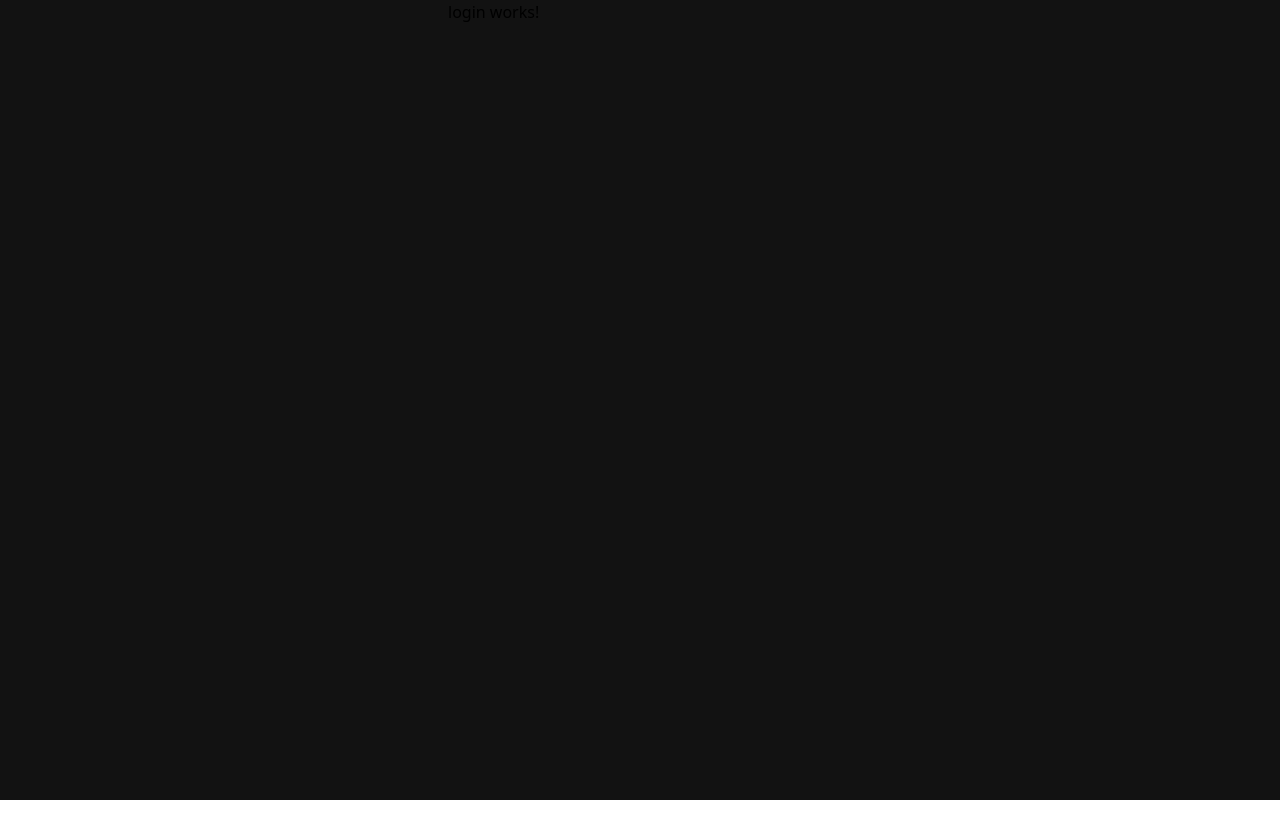
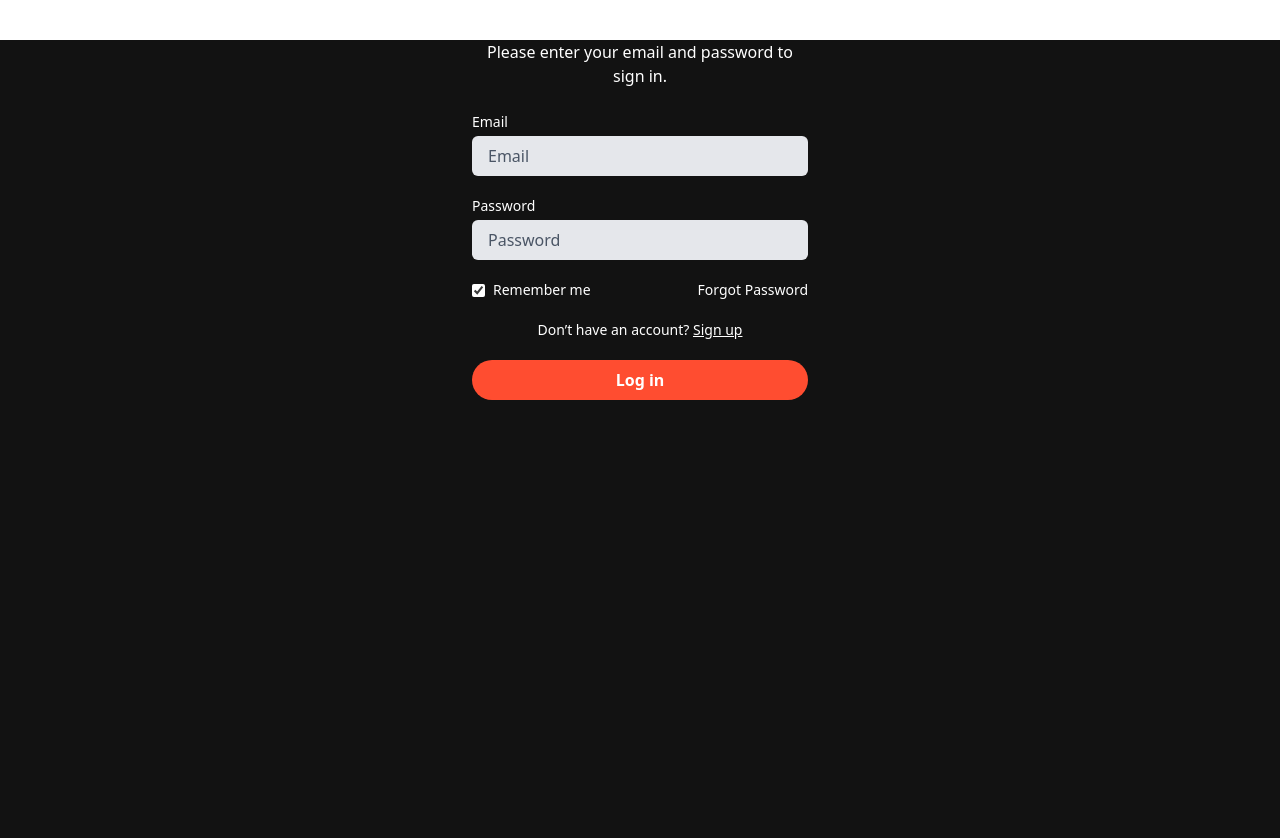
Before and after one commit to Despee2k/SwipEats, an Angular app in the folder client/: page /login in a window 1280 px wide. Before the commit the page ends 800 px from the top, so only its background shows below. Built offline with nearby package versions, Linux system fonts and the light colour scheme.

Commit message:
feat: add login page ui and routing

```diff
--- a/client/src/app/features/login/login.html
+++ /dev/null
@@ -1,2 +0,0 @@
-<p>Login works!</p>
-<img src="/swipeats-logo-white.png" width="100" height="100" >
--- a/client/src/app/pages/landing/landing.html
+++ b/client/src/app/pages/landing/landing.html
@@ -1,4 +1,3 @@
-
 <div
   #logoDiv
   [ngClass]="{
@@ -27,9 +26,9 @@
   [ngClass]="moved ? 'opacity-100 scale-100 pointer-events-auto' : 'opacity-0 scale-95 pointer-events-none'"
   class="transition-all duration-700 delay-500 ease-in-out justify-center flex flex-col items-center gap-4 px-6 md:mt-10"
   >
-    <a href="/login" class="px-6 py-2 bg-white text-black rounded-full hover:bg-gray-300 transition delay-300 w-full cursor-pointer text-center">
+  <a routerLink="/login" class="px-6 py-2 bg-white text-black rounded-full hover:bg-gray-300 transition delay-300 w-full cursor-pointer text-center">
       Login
   </a>
 
-    <p class="text-white">Don't have an Account? <a class="hover:underline" href="/register">Sign up.</a></p>
+  <p class="text-white">Don't have an Account? <a routerLink="/signup" class="hover:underline">Sign up.</a></p>
 </div>
--- a/client/src/app/pages/landing/landing.ts
+++ b/client/src/app/pages/landing/landing.ts
@@ -1,9 +1,10 @@
 import { CommonModule } from '@angular/common';
 import { Component, ElementRef, ViewChild } from '@angular/core';
+import { RouterLink } from '@angular/router';
 
 @Component({
   selector: 'app-landing',
-  imports: [CommonModule],
+  imports: [CommonModule, RouterLink],
   templateUrl: './landing.html',
   styleUrl: './landing.css'
 })
--- a/client/src/app/pages/login/login.html
+++ b/client/src/app/pages/login/login.html
@@ -1 +1,53 @@
-<p>login works!</p>
+<div class="text-white mt-10 px-6 flex flex-col items-center">
+  <p class="text-center mb-6">Please enter your email and password to sign in.</p>
+
+  <form class="w-full max-w-sm space-y-5">
+    <!-- Email -->
+    <div>
+      <label for="email" class="block mb-1 text-sm font-medium">Email</label>
+      <input
+        type="email"
+        id="email"
+        name="username"
+        placeholder="Email"
+        required
+        class="w-full px-4 py-2 rounded-md bg-gray-200 text-black placeholder:text-gray-600"
+      />
+    </div>
+
+    <!-- Password -->
+    <div>
+      <label for="password" class="block mb-1 text-sm font-medium">Password</label>
+      <input
+        type="password"
+        id="password"
+        name="password"
+        placeholder="Password"
+        required
+        class="w-full px-4 py-2 rounded-md bg-gray-200 text-black placeholder:text-gray-600"
+      />
+    </div>
+
+    <!-- Remember Me and Forgot Password -->
+    <div class="flex justify-between text-sm">
+      <label class="flex items-center gap-2">
+        <input type="checkbox" class="accent-white" checked />
+        Remember me
+      </label>
+      <button type="button" class="hover:underline">Forgot Password</button>
+    </div>
+
+    <!-- Sign Up -->
+    <p class="text-center text-sm mt-4">
+      Don’t have an account? <a href="#" class="underline">Sign up</a>
+    </p>
+
+    <!-- Login Button -->
+    <button
+      type="submit"
+      class="w-full bg-[#FF4D30] hover:bg-[#e0432a] text-white font-semibold py-2 rounded-full transition"
+    >
+      Log in
+    </button>
+  </form>
+</div>
```
Lines whose indentation alone changed are shown as unchanged.
